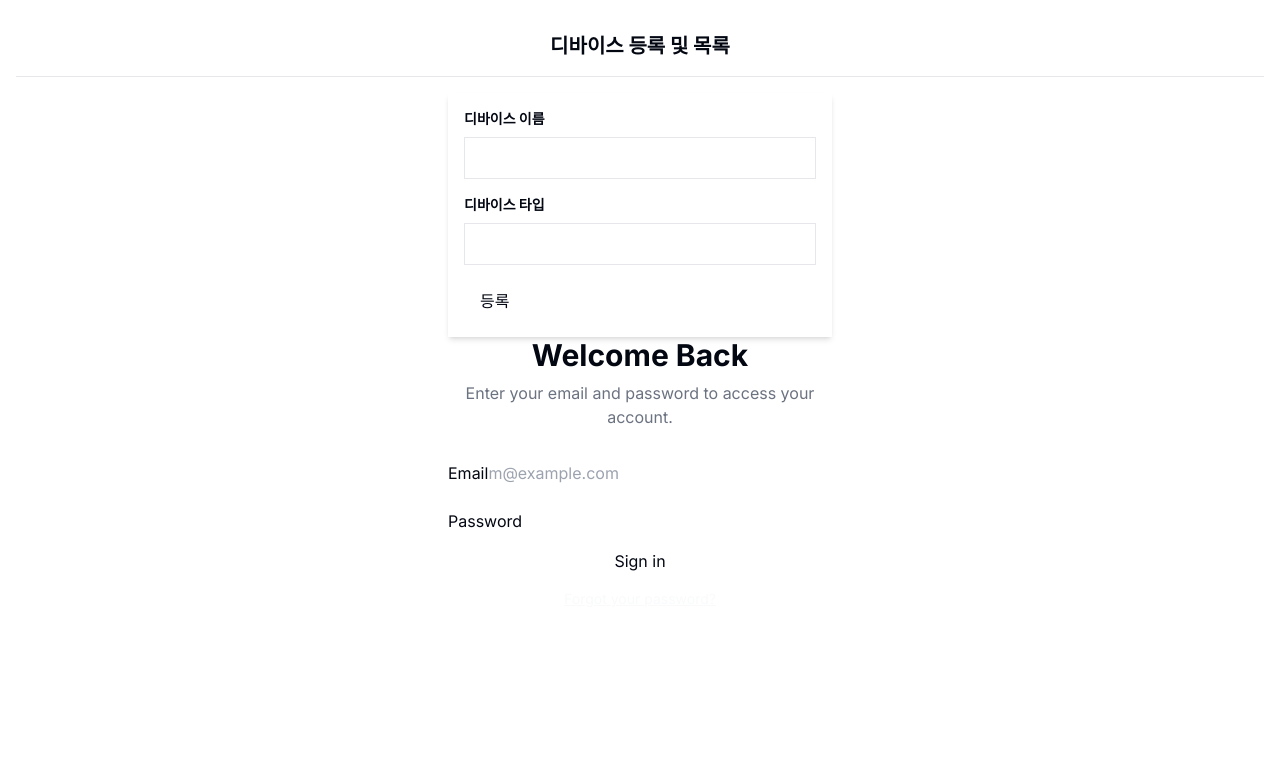
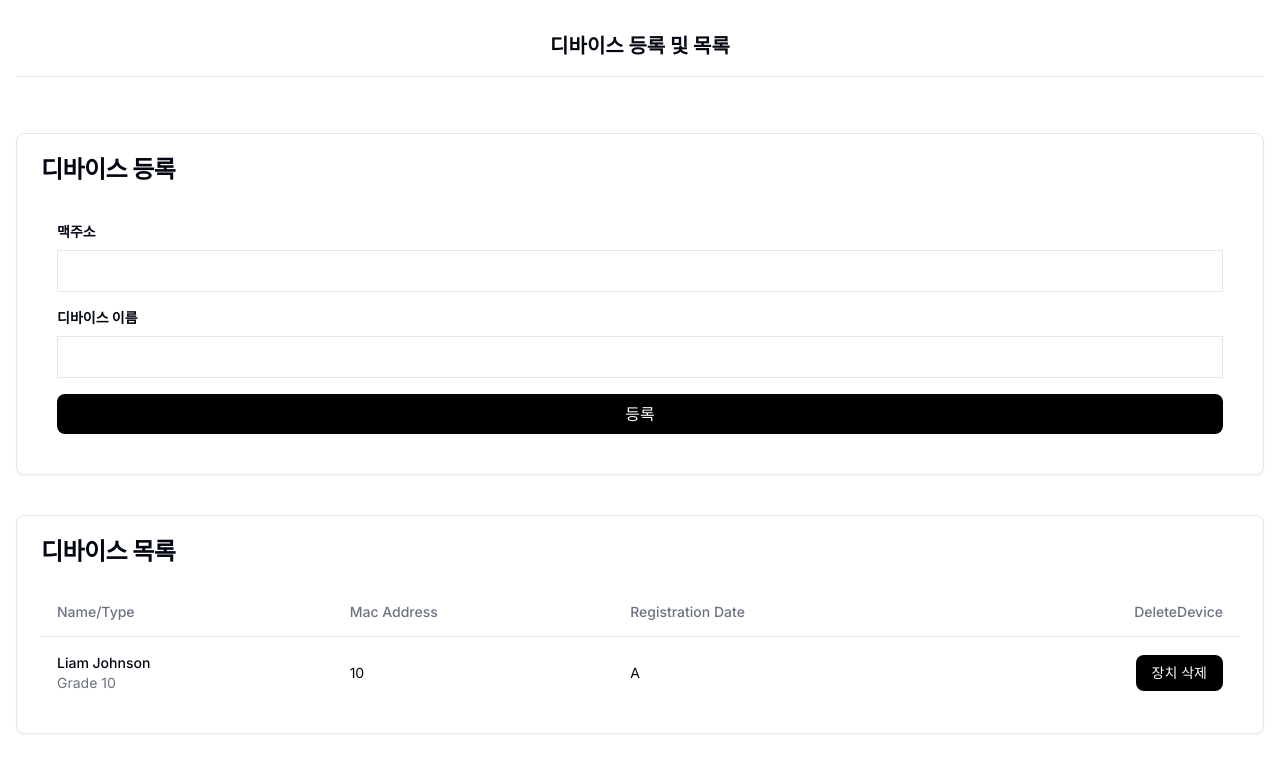
Before and after one commit to Uheeking/mqtt_front, a Next.js app: page /device in a window 1280 px wide. Shown: the top 772 px of the page. Built offline with nearby package versions, Linux system fonts and the light colour scheme.

Commit message:
⚡️ MODIFY : device form and list updated

```diff
--- a/package.json
+++ b/package.json
@@ -17,6 +17,7 @@
     "pg": "^8.12.0",
     "react": "^18",
     "react-dom": "^18",
+    "react-icons": "^5.2.1",
     "react-router-dom": "^6.24.1",
     "recharts": "^2.12.7",
     "tailwind-merge": "^2.4.0",
--- a/src/app/page.js
+++ b/src/app/page.js
@@ -20,7 +20,7 @@ export default function Home() {
       <header className="w-full py-4 text-center border-b">
         <h1 className="text-xl font-bold">실내 모니터링</h1>
         <Link href="/device" legacyBehavior>
-          <a className="px-4 py-2 mb-4 bg-green-500 text-white rounded">디바이스 등록</a>
+          <a className="px-4 py-2 mb-4 bg-green-500 text-black rounded">디바이스 등록</a>
         </Link>
       </header>
       <main className="flex flex-wrap justify-center w-full gap-4 mt-4">
--- a/src/components/component/DeviceForm.js
+++ b/src/components/component/DeviceForm.js
@@ -1,23 +1,36 @@
 // components/DeviceForm.js
 import React, { useState } from 'react';
-// import { Label } from "@/components/ui/label"
-// import { Input } from "@/components/ui/input"
-// import { Button } from "@/components/ui/button"
-import Link from "next/link"
+import { Card, CardHeader, CardTitle, CardContent } from "@/components/ui/card";
 
 const DeviceForm = ({ onSubmit }) => {
   const [deviceName, setDeviceName] = useState('');
-  const [deviceType, setDeviceType] = useState('');
+  const [macAddress, setMacAddress] = useState('');
 
   const handleSubmit = (e) => {
     e.preventDefault();
-    onSubmit({ deviceName, deviceType });
+    onSubmit({ deviceName, macAddress });
     setDeviceName('');
-    setDeviceType('');
+    setMacAddress('');
   };
 
   return (
-    <div>    <form onSubmit={handleSubmit} className="p-4 bg-gray-100 rounded shadow-md">
+    <div className="grid gap-4 w-full mt-10 mb-10">
+      <Card>
+        <CardHeader>
+          <CardTitle>디바이스 등록</CardTitle>
+        </CardHeader>
+        <CardContent className="grid gap-4">
+          <form onSubmit={handleSubmit} className="p-4 bg-gray-100 rounded">
+            <div className="mb-4">
+              <label className="block text-sm font-bold mb-2">맥주소</label>
+              <input
+                type="text"
+                value={macAddress}
+                onChange={(e) => setMacAddress(e.target.value)}
+                className="w-full p-2 border border-gray-300 rounded"
+                required
+              />
+            </div>
             <div className="mb-4">
               <label className="block text-sm font-bold mb-2">디바이스 이름</label>
               <input
@@ -28,47 +41,77 @@ const DeviceForm = ({ onSubmit }) => {
                 required
               />
             </div>
-      <div className="mb-4">
-        <label className="block text-sm font-bold mb-2">디바이스 타입</label>
-        <input
-          type="text"
-          value={deviceType}
-          onChange={(e) => setDeviceType(e.target.value)}
-          className="w-full p-2 border border-gray-300 rounded"
-          required
-        />
-      </div>
-      <button type="submit" className="px-4 py-2 bg-blue-500 text-white rounded">
+
+            <button type="submit" className="px-4 py-2 bg-black text-white rounded-lg w-full">
               등록
             </button>
           </form>
-    <div className="mx-auto max-w-sm space-y-6">
-      <div className="space-y-2 text-center">
-        <h1 className="text-3xl font-bold">Welcome Back</h1>
-        <p className="text-muted-foreground">Enter your email and password to access your account.</p>
-      </div>
-      <div className="space-y-4">
-        <div className="space-y-2">
-          <label htmlFor="email">Email</label>
-          <input id="email" type="email" placeholder="m@example.com" required />
-        </div>
-        <div className="space-y-2">
-          <label htmlFor="password">Password</label>
-          <input id="password" type="password" required />
-        </div>
-        <button type="submit" className="w-full">
-          Sign in
-        </button>
-        <Link
-          href="#"
-          className="inline-block w-full text-center text-sm text-primary-foreground underline"
-          prefetch={false}
-        >
-          Forgot your password?
-        </Link>
+          {/* <div className="flex items-center justify-between">
+            <div className="flex items-center gap-4">
+
+              <div>
+                <div className="font-medium">Conference Room A</div>
+                <div className="text-muted-foreground text-sm">Capacity: 10 people</div>
               </div>
             </div>
+            <button variant="outline" size="sm">
+              Reserve
+            </button>
           </div>
+          <div className="flex items-center justify-between">
+            <div className="flex items-center gap-4">
+
+              <div>
+                <div className="font-medium">Brainstorming Room</div>
+                <div className="text-muted-foreground text-sm">Capacity: 6 people</div>
+              </div>
+            </div>
+            <button variant="outline" size="sm">
+              Reserve
+            </button>
+          </div>
+          <div className="flex items-center justify-between">
+            <div className="flex items-center gap-4">
+
+              <div>
+                <div className="font-medium">Training Room</div>
+                <div className="text-muted-foreground text-sm">Capacity: 20 people</div>
+              </div>
+            </div>
+            <button variant="outline" size="sm">
+              Reserve
+            </button>
+          </div> */}
+        </CardContent>
+      </Card>
+    </div>
+    // <div>    <form onSubmit={handleSubmit} className="p-4 bg-gray-100 rounded shadow-md">
+    //   <div className="mb-4">
+    //     <label className="block text-sm font-bold mb-2">맥주소</label>
+    //     <input
+    //       type="text"
+    //       value={macAddress}
+    //       onChange={(e) => setMacAddress(e.target.value)}
+    //       className="w-full p-2 border border-gray-300 rounded"
+    //       required
+    //     />
+    //   </div>
+    //   <div className="mb-4">
+    //     <label className="block text-sm font-bold mb-2">디바이스 이름</label>
+    //     <input
+    //       type="text"
+    //       value={deviceName}
+    //       onChange={(e) => setDeviceName(e.target.value)}
+    //       className="w-full p-2 border border-gray-300 rounded"
+    //       required
+    //     />
+    //   </div>
+
+    //   <button type="submit" className="px-4 py-2 bg-black text-white rounded-lg w-full">
+    //     등록
+    //   </button>
+    // </form>
+    // </div>
 
   );
 };
--- a/src/components/component/DeviceList.js
+++ b/src/components/component/DeviceList.js
@@ -1,21 +1,79 @@
 // components/DeviceList.js
 import React from 'react';
+import { Card, CardHeader, CardTitle, CardContent } from "@/components/ui/card";
+import { Table, TableHeader, TableRow, TableHead, TableBody, TableCell } from "@/components/ui/table"
+import { TbDeviceDesktopAnalytics } from "react-icons/tb";
 
 const DeviceList = ({ devices, onDelete }) => {
   return (
-    <ul className="list-disc pl-5">
-      {devices.map((device, index) => (
-        <li key={index} className="mb-2 flex justify-between items-center">
-          <span>{device.deviceName} - {device.deviceType}</span>
-          <button
-            onClick={() => onDelete(index)}
-            className="ml-4 px-2 py-1 bg-red-500 text-white rounded"
-          >
-            삭제
-          </button>
-        </li>
-      ))}
-    </ul>
+    <div className="grid gap-4 w-full">
+      <Card>
+        <CardHeader>
+          <CardTitle>디바이스 목록</CardTitle>
+        </CardHeader>
+        <CardContent className="grid gap-4">
+          <Table>
+            <TableHeader>
+              <TableRow>
+                <TableHead>Name/Type</TableHead>
+                <TableHead className="hidden sm:table-cell">Mac Address</TableHead>
+                <TableHead className="hidden sm:table-cell">Registration Date</TableHead>
+                <TableHead className="text-right">DeleteDevice</TableHead>
+              </TableRow>
+            </TableHeader>
+            <TableBody>
+              <TableRow>
+                <TableCell>
+                  <div className="font-medium">Liam Johnson</div>
+                  <div className="hidden text-sm text-muted-foreground md:inline">Grade 10</div>
+                </TableCell>
+                <TableCell className="hidden sm:table-cell">10</TableCell>
+                <TableCell className="hidden sm:table-cell">A</TableCell>
+                <TableCell className="text-right">
+                  <button
+                    onClick={() => onDelete(index)}
+                    className="px-4 py-2 bg-black text-white rounded-lg"
+                  >
+                    장치 삭제
+                  </button>
+                </TableCell>
+              </TableRow>
+              {devices.map((device, index) => (
+                <TableRow key={index}>
+                  <TableCell>
+                    <div className="font-medium">{device.deviceName}</div>
+                    <div className="hidden text-sm text-muted-foreground md:inline">{device.deviceType}</div>
+                  </TableCell>
+                  <TableCell className="hidden md:table-cell">{device.macAddress}</TableCell>
+                  <TableCell className="hidden sm:table-cell">{device.registrationDate}</TableCell>
+                  <TableCell className="text-right">
+                    <button
+                      onClick={() => onDelete(index)}
+                      className="px-4 py-2 bg-black text-white rounded-lg"
+                    >
+                      장치 삭제
+                    </button>
+                  </TableCell>
+                </TableRow>
+              ))}
+            </TableBody>
+          </Table>
+        </CardContent>
+      </Card>
+    </div>
+    // <ul className="list-disc pl-5">
+    //   {devices.map((device, index) => (
+    //     <li key={index} className="mb-2 flex justify-between items-center">
+    //       <span>{device.deviceName} - {device.deviceType}</span>
+    //       <button
+    //         onClick={() => onDelete(index)}
+    //         className="ml-4 px-2 py-1 bg-red-500 text-white rounded"
+    //       >
+    //         삭제
+    //       </button>
+    //     </li>
+    //   ))}
+    // </ul>
   );
 };
 
--- /dev/null
+++ b/src/components/ui/table.js
@@ -0,0 +1,83 @@
+import * as React from "react"
+
+import { cn } from "@/lib/utils"
+
+const Table = React.forwardRef(({ className, ...props }, ref) => (
+  <div className="relative w-full overflow-auto">
+    <table
+      ref={ref}
+      className={cn("w-full caption-bottom text-sm", className)}
+      {...props} />
+  </div>
+))
+Table.displayName = "Table"
+
+const TableHeader = React.forwardRef(({ className, ...props }, ref) => (
+  <thead ref={ref} className={cn("[&_tr]:border-b", className)} {...props} />
+))
+TableHeader.displayName = "TableHeader"
+
+const TableBody = React.forwardRef(({ className, ...props }, ref) => (
+  <tbody
+    ref={ref}
+    className={cn("[&_tr:last-child]:border-0", className)}
+    {...props} />
+))
+TableBody.displayName = "TableBody"
+
+const TableFooter = React.forwardRef(({ className, ...props }, ref) => (
+  <tfoot
+    ref={ref}
+    className={cn("border-t bg-muted/50 font-medium [&>tr]:last:border-b-0", className)}
+    {...props} />
+))
+TableFooter.displayName = "TableFooter"
+
+const TableRow = React.forwardRef(({ className, ...props }, ref) => (
+  <tr
+    ref={ref}
+    className={cn(
+      "border-b transition-colors hover:bg-muted/50 data-[state=selected]:bg-muted",
+      className
+    )}
+    {...props} />
+))
+TableRow.displayName = "TableRow"
+
+const TableHead = React.forwardRef(({ className, ...props }, ref) => (
+  <th
+    ref={ref}
+    className={cn(
+      "h-12 px-4 text-left align-middle font-medium text-muted-foreground [&:has([role=checkbox])]:pr-0",
+      className
+    )}
+    {...props} />
+))
+TableHead.displayName = "TableHead"
+
+const TableCell = React.forwardRef(({ className, ...props }, ref) => (
+  <td
+    ref={ref}
+    className={cn("p-4 align-middle [&:has([role=checkbox])]:pr-0", className)}
+    {...props} />
+))
+TableCell.displayName = "TableCell"
+
+const TableCaption = React.forwardRef(({ className, ...props }, ref) => (
+  <caption
+    ref={ref}
+    className={cn("mt-4 text-sm text-muted-foreground", className)}
+    {...props} />
+))
+TableCaption.displayName = "TableCaption"
+
+export {
+  Table,
+  TableHeader,
+  TableBody,
+  TableFooter,
+  TableHead,
+  TableRow,
+  TableCell,
+  TableCaption,
+}
--- a/tailwind.config.js
+++ b/tailwind.config.js
@@ -1,8 +1,8 @@
 /** @type {import('tailwindcss').Config} */
 module.exports = {
   content: [
-    "./src/pages/**/*.{js,ts,jsx,tsx,mdx}",
-    "./src/components/**/*.{js,ts,jsx,tsx,mdx}",
+    './src/**/*.{js,ts,jsx,tsx}',
+    "./src/components/component/**/*.{js,ts,jsx,tsx,mdx}",
     "./src/app/**/*.{js,ts,jsx,tsx,mdx}",
   ],
   theme: {
@@ -15,6 +15,8 @@ module.exports = {
     },
 
     colors: {
+      'black': '#000',  // Define black color
+      'white': '#fff',  // Define white color
       "border": "hsl(var(--border))",
       "input": "hsl(var(--input))",
       "ring": "hsl(var(--ring))",
```
Also changed, not shown: 1 other file (tests, documents, lock files or other folders). Lines whose indentation alone changed are shown as unchanged.
